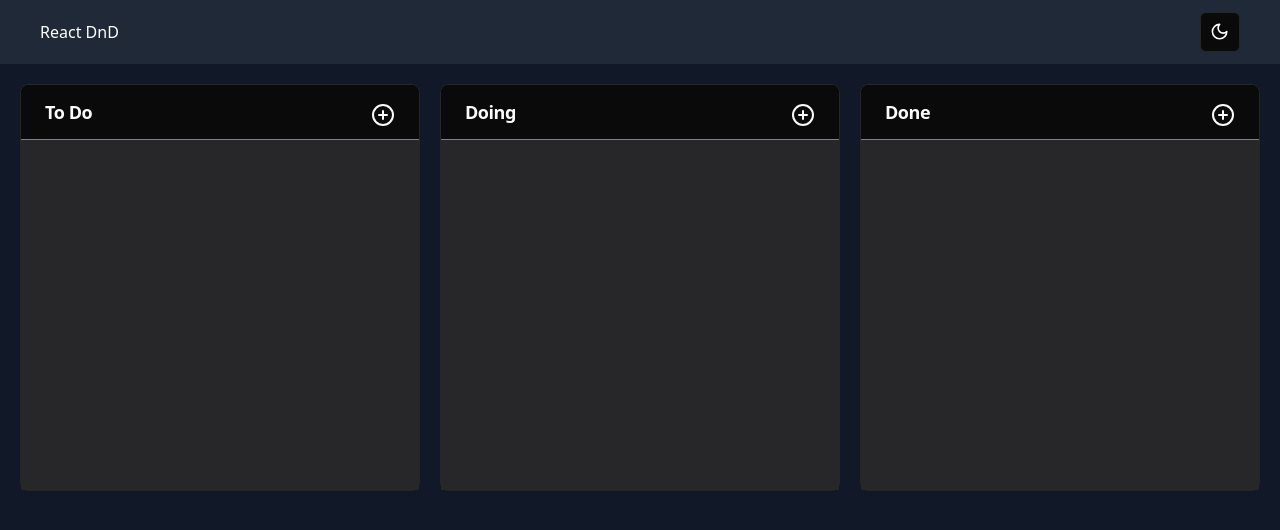
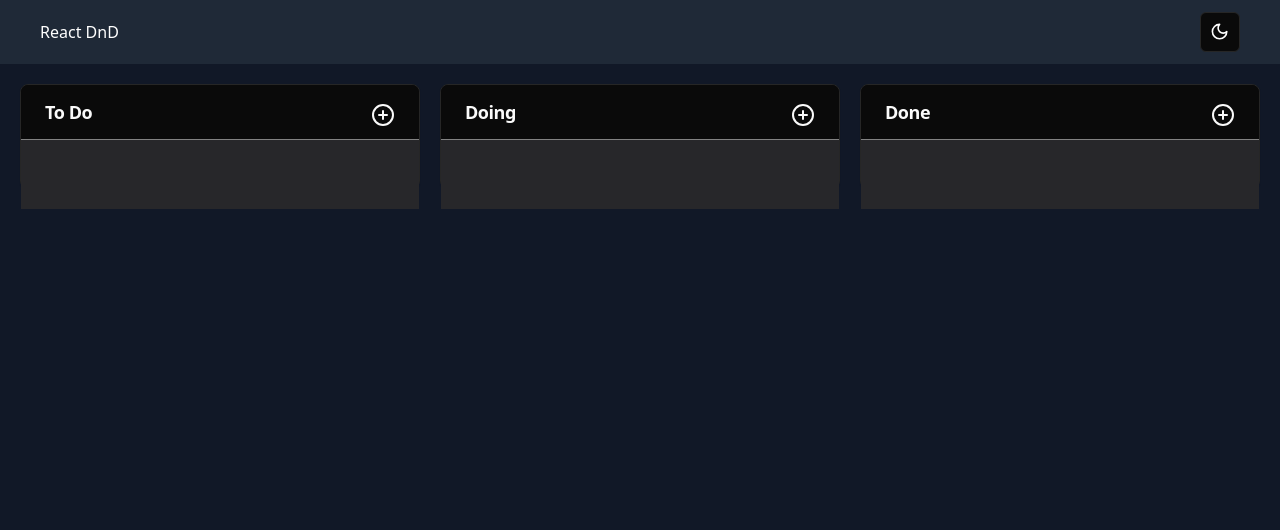
Before and after one commit to Parthvsquare/react-vite-trello, a React (Vite) app: page / in a window 1280 px wide. Shown: the top 530 px of the page. Built offline with nearby package versions, Linux system fonts and the light colour scheme.

Commit message:
ui: fix bg of column

```diff
--- a/src/components/BoardContainer.tsx
+++ b/src/components/BoardContainer.tsx
@@ -103,7 +103,7 @@ const BoardContainer = ({ heading, data, type }: IProps) => {
           </CardHeader>
           <CardContent
             className={cn(
-              "basic-scroll max-h-[calc(100vh-200px)] min-h-[350px] min-w-[350px] overflow-aut px-4 pt-6 transition-colors  duration-300 ease-in-out",
+              "basic-scroll max-h-[calc(100vh-200px)] h-full min-w-[350px] overflow-aut px-4 pt-6 transition-colors  duration-300 ease-in-out",
               snapshot.isDraggingOver ? "bg-zinc-600 dark:bg-zinc-600" : "bg-zinc-100 dark:bg-zinc-800"
             )}
           >
```
